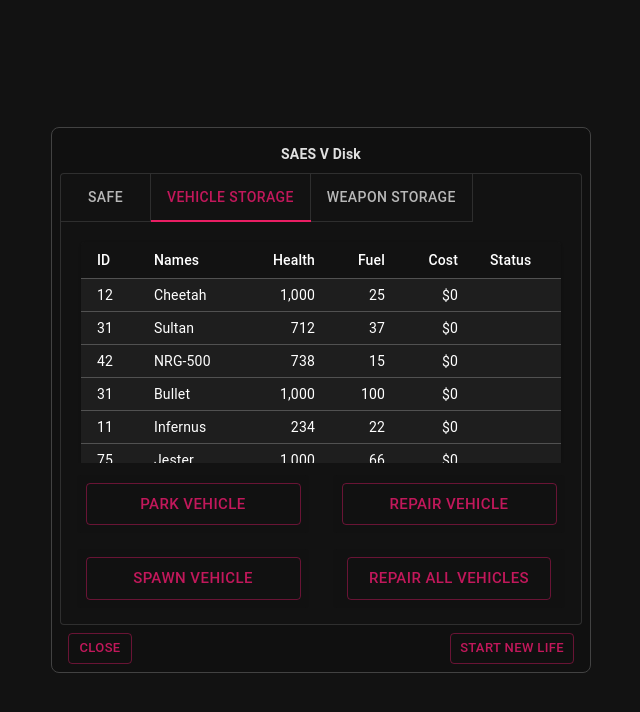
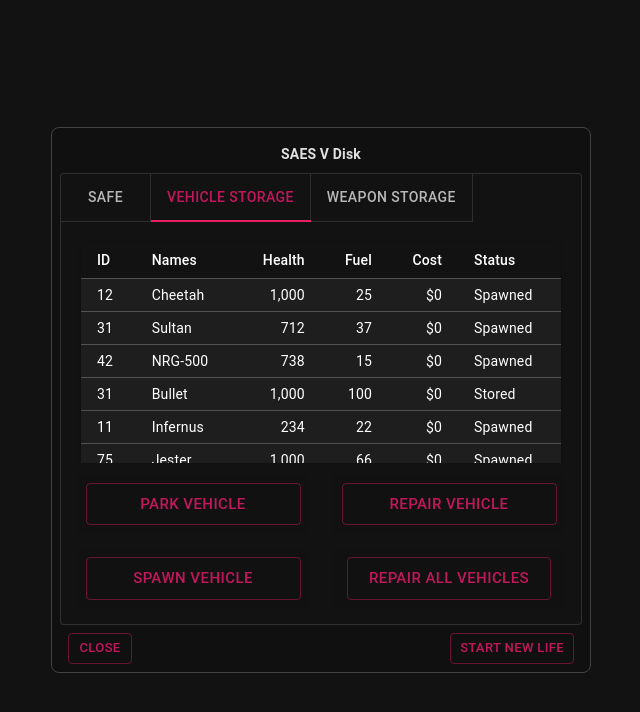
Before and after one commit to vtonu/material_ui_box, a React (Create React App) app: page / in a window 1280 px wide. Both pictures are taken after a click on the tab "VEHICLE STORAGE". Shown: the top 712 px of the page, without its empty margins (319-959 px from the left). Built offline with nearby package versions, Linux system fonts and the light colour scheme.

Commit message:
Added status data variable for the vehicle storage table.

```diff
--- a/src/components/stickyTableID.js
+++ b/src/components/stickyTableID.js
@@ -34,19 +34,19 @@ const columns = [
   { id: 'status', label: 'Status', minWidth: 10 },
 ];
 
-function createData(name, code, population, size) {
+function createData(name, code, population, size, status) {
   const density = '$0';
-  return { name, code, population, size, density };
+  return { name, code, population, size, density, status };
 }
 
 const rows = [
-  createData('12', 'Cheetah', 1000, 25),
-  createData('31', 'Sultan', 712, 37),
-  createData('42', 'NRG-500', 738, 15),
-  createData('31', 'Bullet', 1000, 100),
-  createData('11', 'Infernus', 234, 22),
-  createData('75', 'Jester', 1000, 66),
-  createData('23', 'Tank', 1000, 66),
+  createData('12', 'Cheetah', 1000, 25, 'Spawned'),
+  createData('31', 'Sultan', 712, 37, 'Spawned'),
+  createData('42', 'NRG-500', 738, 15, 'Spawned'),
+  createData('31', 'Bullet', 1000, 100, 'Stored'),
+  createData('11', 'Infernus', 234, 22, 'Spawned'),
+  createData('75', 'Jester', 1000, 66, 'Spawned'),
+  createData('23', 'Tank', 1000, 66, 'Stored'),
 ];
 
 export default function StickyHeadTable() {
```
